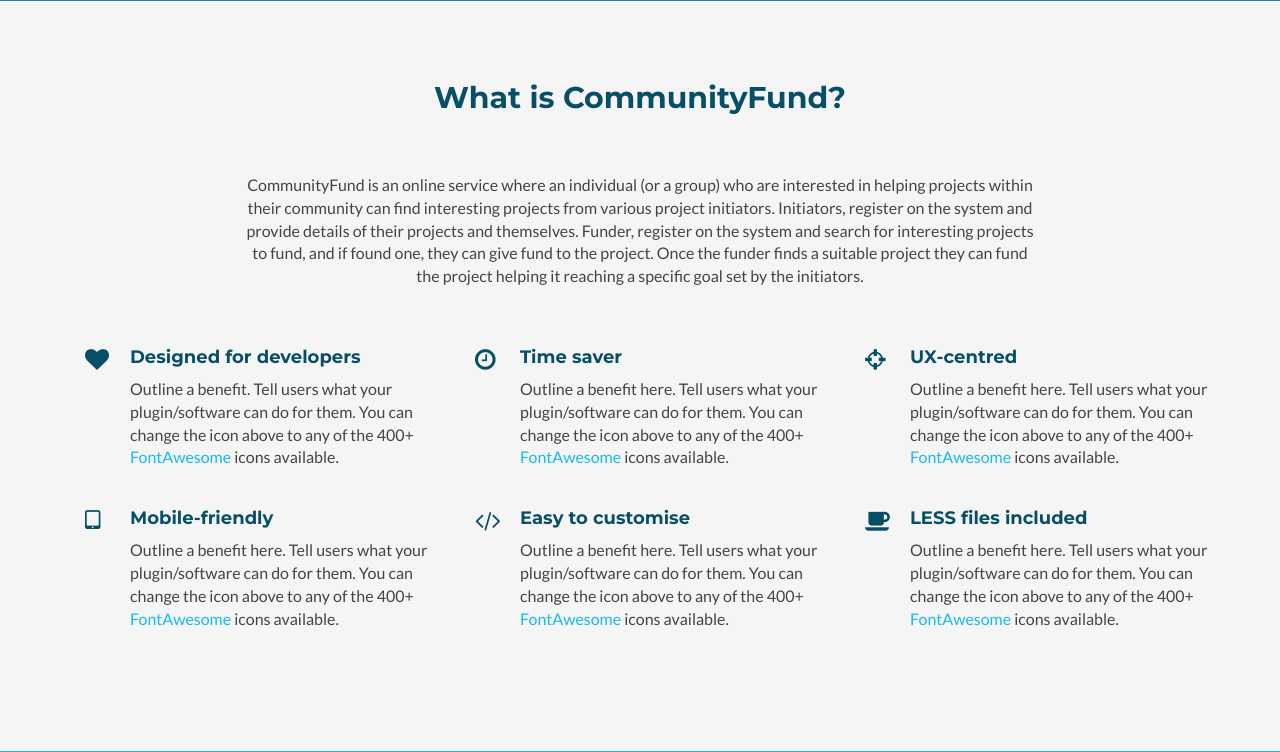
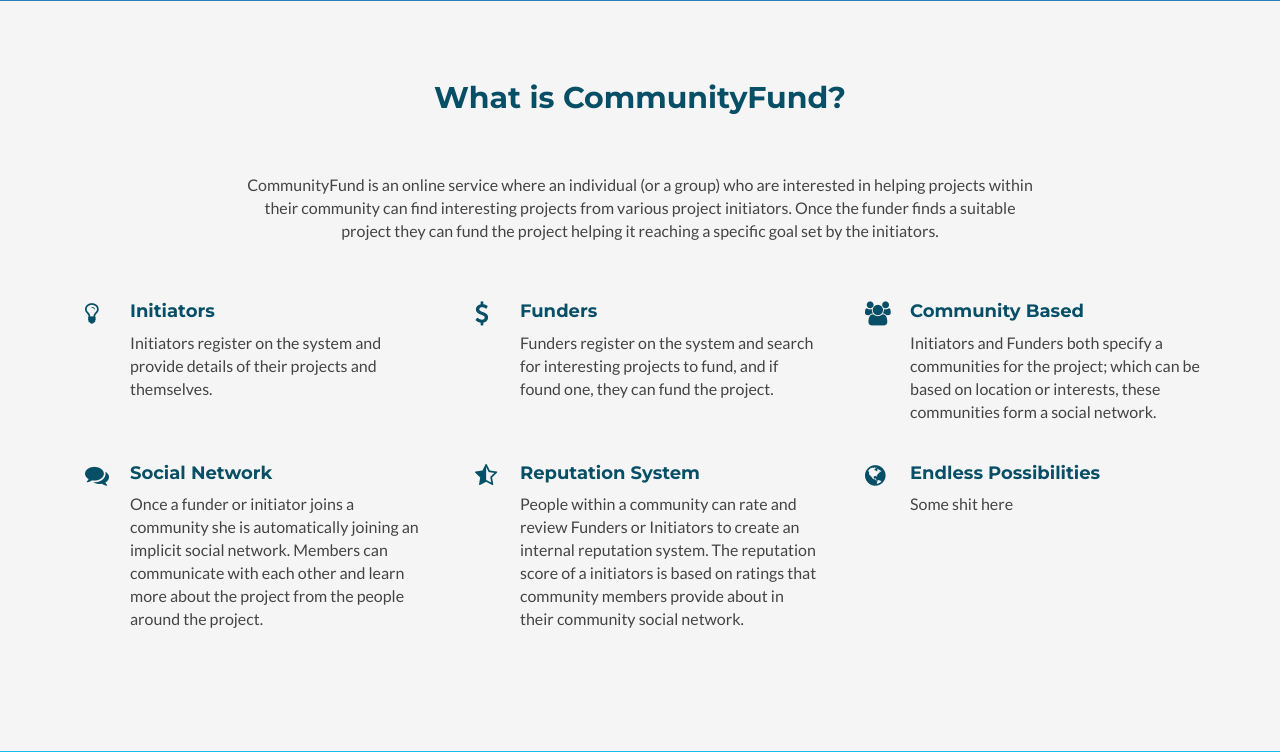
Before and after one commit to centaurustech/csc309, a PHP site: page / in a window 1280 px wide. Shown: the part 671-1423 px from the top of the page. Run offline with PHP 8.4, Linux system fonts and the light colour scheme; the visitor is signed in with stand-in values (Sample User, id 1).

Commit message:
readied texts

```diff
--- a/index.php
+++ b/index.php
@@ -38,64 +38,62 @@
             <h2 class="title text-center">What is CommunityFund?</h2>
             <p class="intro text-center">CommunityFund is an online service where an individual (or a group)
 who are interested in helping projects within their community can find interesting projects from
-various project initiators. Initiators, register on the system and
-provide details of their projects and themselves. Funder, register on the system and search for
-interesting projects to fund, and if found one, they can give fund to the project. Once the funder finds a suitable project they can fund
+various project initiators.   Once the funder finds a suitable project they can fund
 the project helping it reaching a specific goal set by the initiators.</p>
             <div class="row">
                 <div class="item col-md-4 col-sm-6 col-xs-12">
                     <div class="icon-holder">
-                        <i class="fa fa-heart"></i>
+                        <i class="fa fa-lightbulb-o"></i>
                     </div>
                     <div class="content">
-                        <h3 class="sub-title">Designed for developers</h3>
-                        <p>Outline a benefit. Tell users what your plugin/software can do for them. You can change the icon above to any of the 400+ <a href="http://fortawesome.github.io/Font-Awesome/icons/" target="_blank">FontAwesome</a> icons available.</p>
+                        <h3 class="sub-title">Initiators</h3>
+                        <p>Initiators register on the system and provide details of their projects and themselves.</p>
                     </div><!--//content-->
                 </div><!--//item-->
                 <div class="item col-md-4 col-sm-6 col-xs-12">
                     <div class="icon-holder">
-                        <i class="fa fa-clock-o"></i>
+                        <i class="fa fa-usd"></i>
                     </div>
                     <div class="content">
-                        <h3 class="sub-title">Time saver</h3>
-                        <p>Outline a benefit here. Tell users what your plugin/software can do for them. You can change the icon above to any of the 400+ <a href="http://fortawesome.github.io/Font-Awesome/icons/" target="_blank">FontAwesome</a> icons available.</p>
+                        <h3 class="sub-title">Funders</h3>
+                        <p>Funders register on the system and search for interesting projects to fund, and if found one, they can fund                         the project.</p>
                     </div><!--//content-->
                 </div><!--//item-->
                 <div class="item col-md-4 col-sm-6 col-xs-12">
                     <div class="icon-holder">
-                        <i class="fa fa-crosshairs"></i>
+                        <i class="fa fa-users"></i>
                     </div>
                     <div class="content">
-                        <h3 class="sub-title">UX-centred</h3>
-                        <p>Outline a benefit here. Tell users what your plugin/software can do for them. You can change the icon above to any of the 400+ <a href="http://fortawesome.github.io/Font-Awesome/icons/" target="_blank">FontAwesome</a> icons available.</p>
+                        <h3 class="sub-title">Community Based</h3>
+                        <p>Initiators and Funders both specify a communities for the project; which can be based on location or interests, these communities form a social network.</p>
                     </div><!--//content-->
                 </div><!--//item-->
                 <div class="clearfix visible-md"></div>
                 <div class="item col-md-4 col-sm-6 col-xs-12">
                     <div class="icon-holder">
-                        <i class="fa fa-tablet"></i>
+                        <i class="fa fa-comments"></i>
                     </div>
                     <div class="content">
-                        <h3 class="sub-title">Mobile-friendly</h3>
-                        <p>Outline a benefit here. Tell users what your plugin/software can do for them. You can change the icon above to any of the 400+ <a href="http://fortawesome.github.io/Font-Awesome/icons/" target="_blank">FontAwesome</a> icons available.</p>
+                        <h3 class="sub-title">Social Network</h3>
+                        <p>Once a funder or initiator joins a community she is automatically joining an implicit social network. Members can communicate with each other and learn more about the project from the people around the project.</p>
                     </div><!--//content-->
                 </div><!--//item-->
                 <div class="item col-md-4 col-sm-6 col-xs-12">
                     <div class="icon-holder">
-                        <i class="fa fa-code"></i>
+                        <i class="fa fa-star-half-o"></i>
                     </div>
                     <div class="content">
-                        <h3 class="sub-title">Easy to customise</h3>
-                        <p>Outline a benefit here. Tell users what your plugin/software can do for them. You can change the icon above to any of the 400+ <a href="http://fortawesome.github.io/Font-Awesome/icons/" target="_blank">FontAwesome</a> icons available.</p>
-                    </div><!--//content-->
+                        <h3 class="sub-title">Reputation System</h3>
+                        <p>People within a community can rate and review Funders or Initiators to create an internal reputation system. The reputation score of a initiators is based on ratings that community members provide about in their community social network.</p>
+                    </div>
                 </div><!--//item-->
                 <div class="item col-md-4 col-sm-6 col-xs-12">
                     <div class="icon-holder">
-                        <i class="fa fa-coffee"></i>
+                        <i class="fa fa-globe"></i>
                     </div>
                     <div class="content">
-                        <h3 class="sub-title">LESS files included</h3>
-                        <p>Outline a benefit here. Tell users what your plugin/software can do for them. You can change the icon above to any of the 400+ <a href="http://fortawesome.github.io/Font-Awesome/icons/" target="_blank">FontAwesome</a> icons available.</p>
+                        <h3 class="sub-title">Endless Possibilities</h3>
+                        <p>Some shit here</p>
                     </div><!--//content-->
                 </div><!--//item-->
             </div><!--//row-->
```
